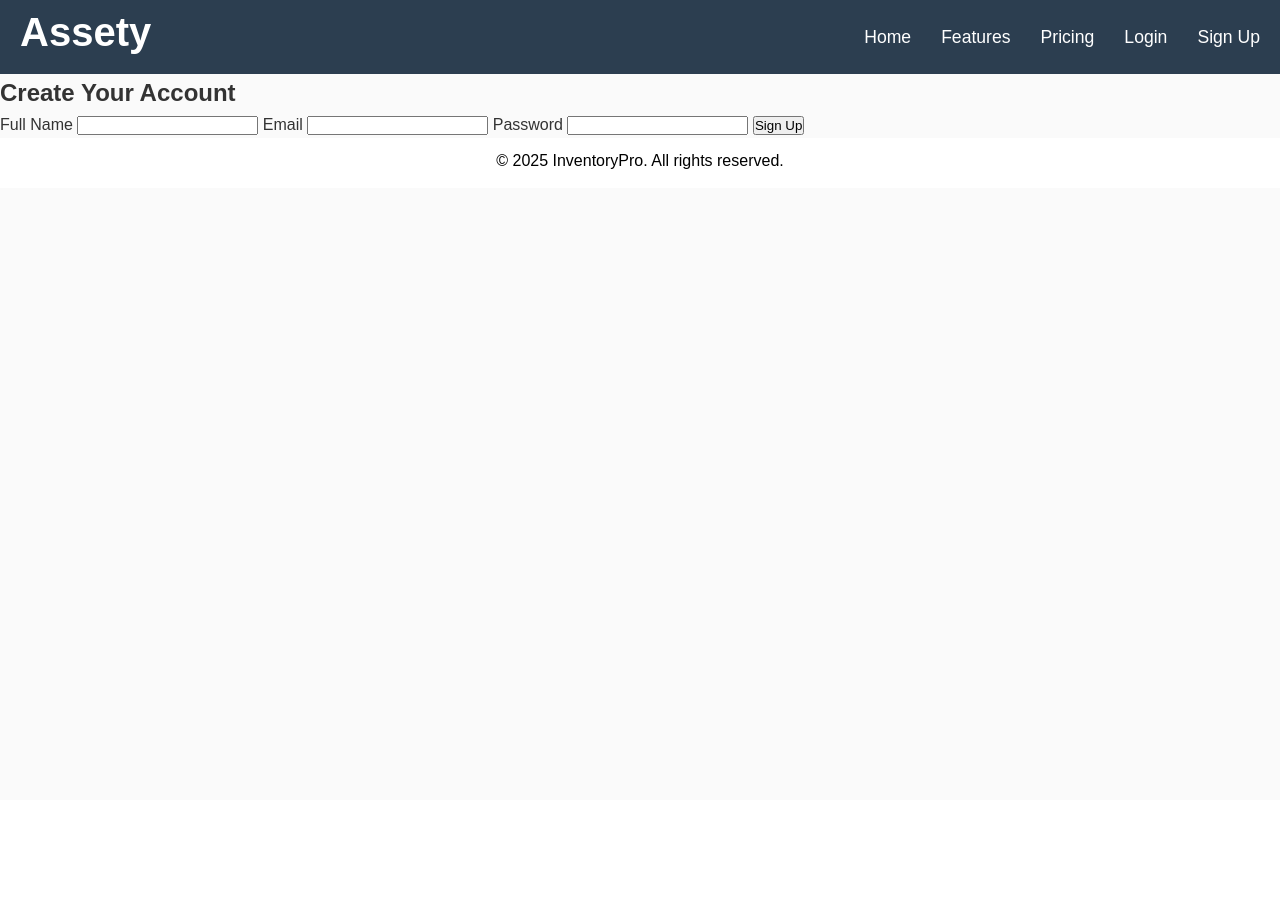
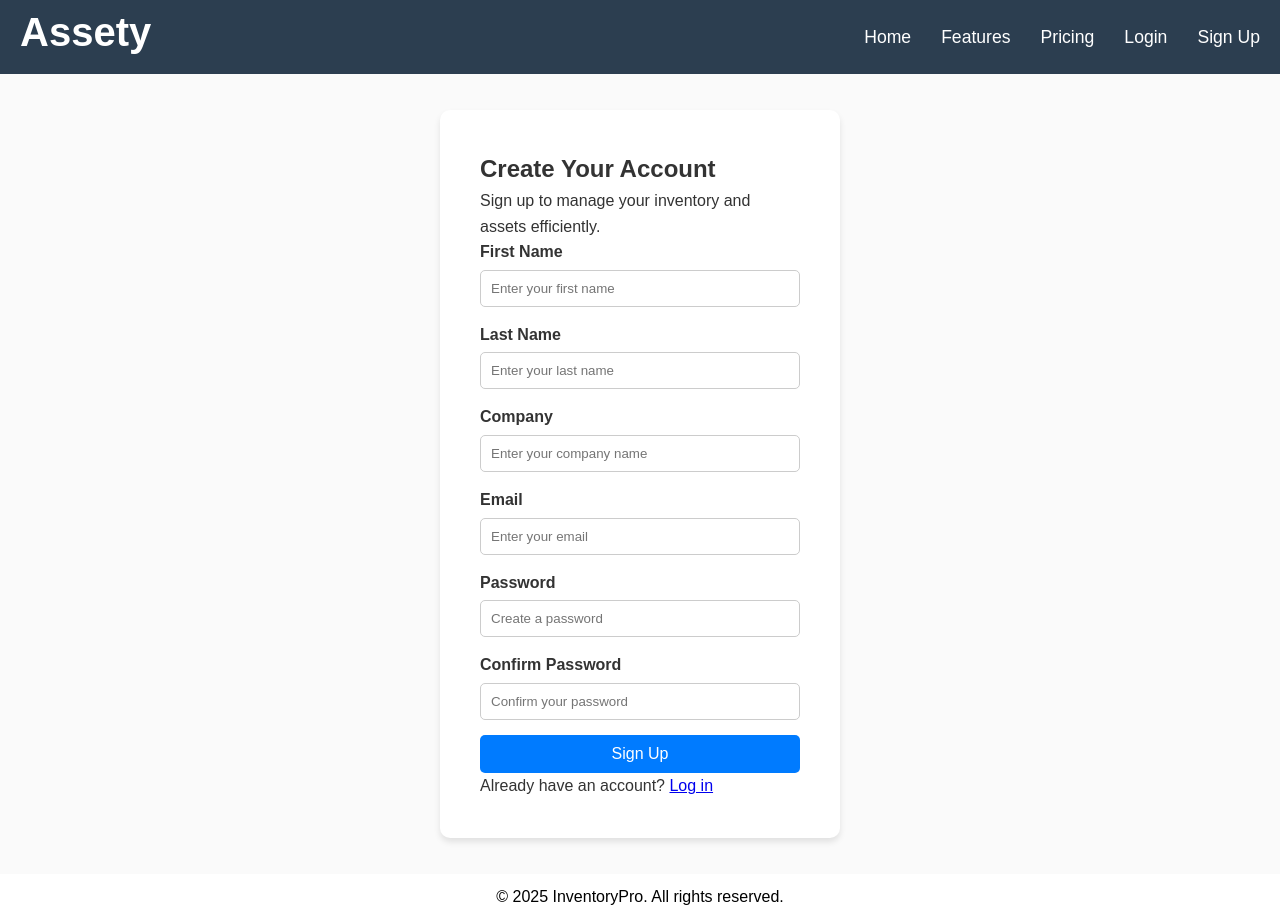
Before and after one commit to Bonzay993/Assety, a Flask app: page /sign-up in a window 1280 px wide. Before the commit the page ends 169 px from the top, so only its background shows below. Run offline with Flask 3, Linux system fonts and the light colour scheme.

Commit message:
Added the sign-up page and login page

```diff
--- a/app.py
+++ b/app.py
@@ -18,6 +18,11 @@ def sign_up():
     return render_template('sign-up.html')
 
 
+@app.route('/login')
+def login():
+    return render_template('login.html')
+
+
 if __name__ == "__main__":
     app.run(host=os.environ.get("IP"),
         port=int(os.environ.get("PORT")),
--- a/static/css/styles.css
+++ b/static/css/styles.css
@@ -11,6 +11,8 @@ body {
     background-color: #fafafa;
     color: #333;
 }
+
+
 
 
 /* LANDING PAGE CSS */
@@ -30,6 +32,12 @@ header {
 header .logo h1 {
     font-size: 2.5rem;
     margin-bottom: 10px;
+}
+
+.logo-wrapper{
+    color:white;
+    text-decoration: none;
+
 }
 
 nav ul {
@@ -145,8 +153,79 @@ footer p {
 }
 
 /* SIGN-UP PAGE CSS */
+.signup {
+    display: flex;
+    justify-content: center;
+    align-items: center;
+    height: 100vh;
+}
+
+.signup-container {
+    background: #fff;
+    padding: 40px;
+    border-radius: 10px;
+    box-shadow: 0px 4px 6px rgba(0, 0, 0, 0.1);
+    width: 400px;
+}
+
+.signup-form {
+    display: flex;
+    flex-direction: column;
+}
+
+.form-group {
+    margin-bottom: 15px;
+}
+
+label {
+    display: block;
+    margin-bottom: 5px;
+    font-weight: bold;
+}
+
+input {
+    width: 100%;
+    padding: 10px;
+    border: 1px solid #ccc;
+    border-radius: 5px;
+}
+
+.btn {
+    background: #007bff;
+    color: white;
+    padding: 10px;
+    border: none;
+    border-radius: 5px;
+    cursor: pointer;
+    font-size: 16px;
+}
+
+.btn:hover {
+    background: #0056b3;
+}
 
 
+/* LOGIN PAGE CSS */
+
+.login {
+    display: flex;
+    justify-content: center;
+    align-items: center;
+    height: 100vh;
+}
+
+.login-container {
+    background: #fff;
+    padding: 40px;
+    border-radius: 10px;
+    box-shadow: 0px 4px 6px rgba(0, 0, 0, 0.1);
+    width: 400px;
+}
+
+.login-form {
+    display: flex;
+    flex-direction: column;
+}
 
 
 /* INVENTORY PAGE CSS */
--- a/templates/index.html
+++ b/templates/index.html
@@ -10,14 +10,14 @@
     <!-- Header Section -->
     <header>
         <div class="logo">
-            <h1>Assety</h1>
+            <a class="logo-wrapper" href="{{ url_for('index') }}"><h1>Assety</h1></a>
         </div>
         <nav>
             <ul>
                 <li><a href="{{ url_for('index') }}">Home</a></li>
                 <li><a href="#">Features</a></li>
                 <li><a href="#">Pricing</a></li>
-                <li><a href="#">Login</a></li>
+                <li><a href="{{ url_for('login') }}">Login</a></li>
                 <li><a href="{{ url_for('sign_up') }}">Sign Up</a></li>
             </ul>
         </nav>
--- a/templates/sign-up.html
+++ b/templates/sign-up.html
@@ -1,18 +1,43 @@
 {% extends "index.html" %}
 {% block content %}
 <section class="signup">
-    <h1>Create Your Account</h1>
-    <form action="#" method="post">
-        <label for="name">Full Name</label>
-        <input type="text" id="name" name="name" required>
+    <div class="signup-container">
+        <h1>Create Your Account</h1>
+        <p>Sign up to manage your inventory and assets efficiently.</p>
+        <form action="#" method="post" class="signup-form">
+            <div class="form-group">
+                <label for="first-name">First Name</label>
+                <input type="text" id="first-name" name="first-name" placeholder="Enter your first name" required>
+            </div>
 
-        <label for="email">Email</label>
-        <input type="email" id="email" name="email" required>
+            <div class="form-group">
+                <label for="last-name">Last Name</label>
+                <input type="text" id="last-name" name="last-name" placeholder="Enter your last name" required>
+            </div>
 
-        <label for="password">Password</label>
-        <input type="password" id="password" name="password" required>
+            <div class="form-group">
+                <label for="company">Company</label>
+                <input type="text" id="company" name="company" placeholder="Enter your company name" required>
+            </div>
 
-        <button type="submit" class="btn">Sign Up</button>
-    </form>
+            <div class="form-group">
+                <label for="email">Email</label>
+                <input type="email" id="email" name="email" placeholder="Enter your email" required>
+            </div>
+
+            <div class="form-group">
+                <label for="password">Password</label>
+                <input type="password" id="password" name="password" placeholder="Create a password" required>
+            </div>
+
+            <div class="form-group">
+                <label for="confirm-password">Confirm Password</label>
+                <input type="password" id="confirm-password" name="confirm-password" placeholder="Confirm your password" required>
+            </div>
+
+            <button type="submit" class="btn">Sign Up</button>
+        </form>
+        <p>Already have an account? <a href="login.html">Log in</a></p>
+    </div>
 </section>
 {% endblock %}
```
Also changed, not shown: templates/login.html (added, +25 -0 lines).
